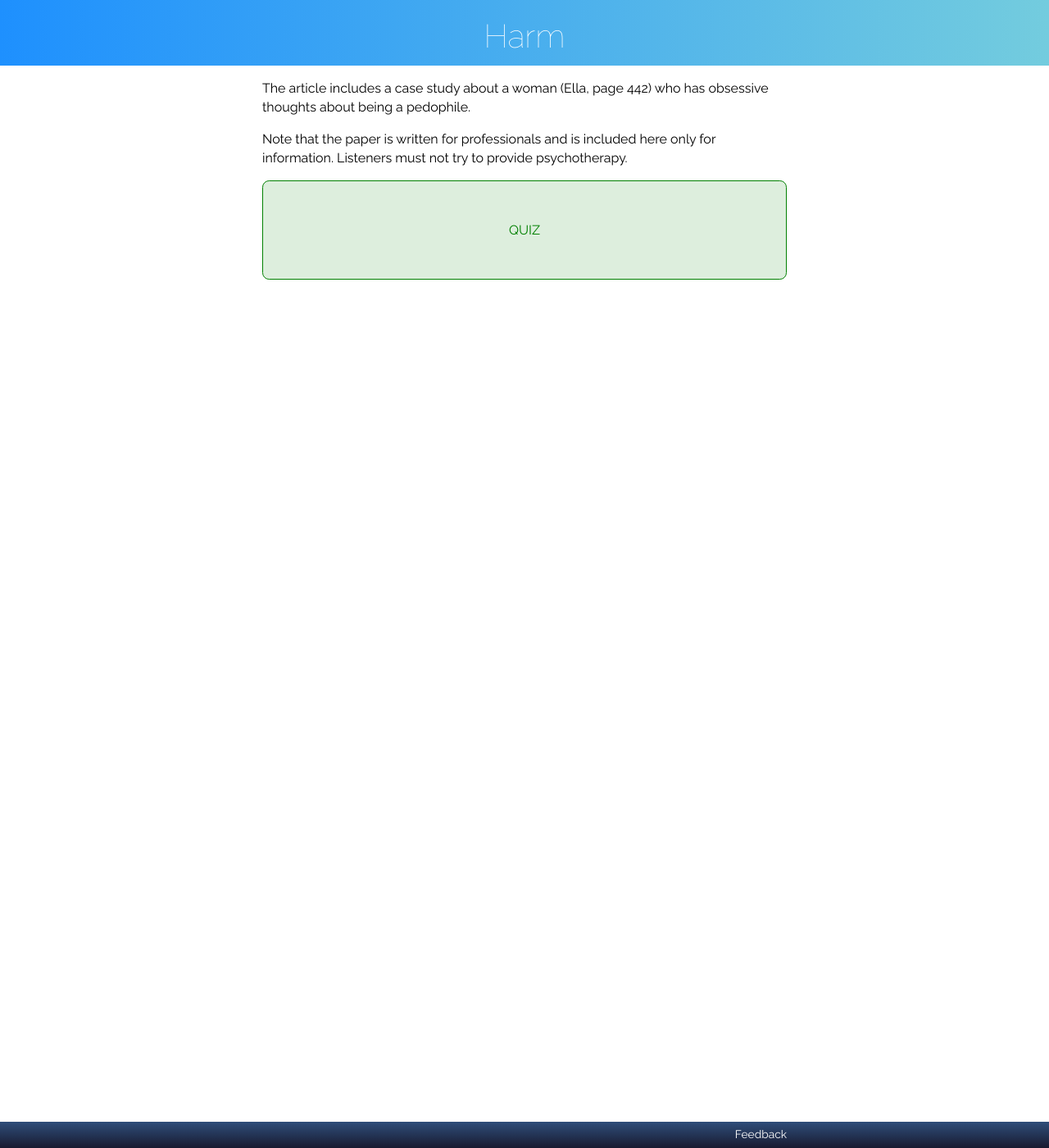
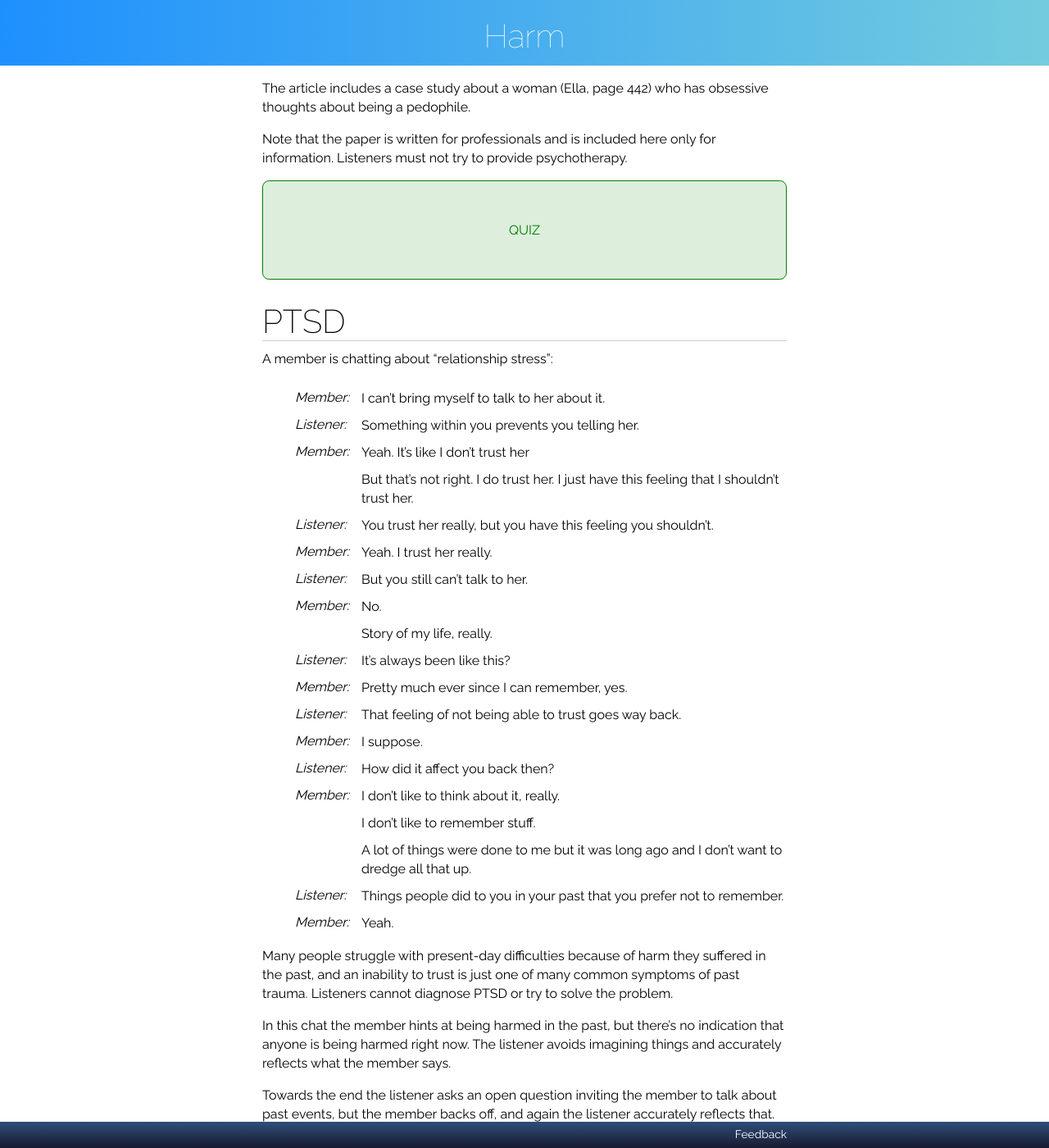
Before and after one commit to RarelyCharlie/rarelycharlie.github.io, a Jekyll site: the page built from _guide/harm.md, in a window 1280 px wide and 1400 px high, scrolled down 22464 px. Shown: the whole window at 82% size. Built offline with Jekyll 4.4.1, drawn with Linux system fonts in a browser that asks for light colours; nearby versions of some CDN libraries; some of the changed text lies outside the part shown.

Commit message:
add section

```diff
--- a/_guide/harm.md
+++ b/_guide/harm.md
@@ -21,7 +21,7 @@ feedback: https://www.7cups.com/@RarelyCharlie
 [PART II](#part-ii) — Examples (trigger warning)
 -	[Depression](#depression)
 -	[OCD](#ocd)
--	PTSD
+-	[PTSD](#ptsd)
 -	Psychosis
 -	Personality disorder
 -	Paraphilia
@@ -637,3 +637,55 @@ Note that the paper is written for professionals and is included here only for i
 
 QUIZ
 {:.dummyquiz}
+
+# PTSD
+
+A member is chatting about "relationship stress":
+
+|Member:|I can't bring myself to talk to her about it.
+|Listener:|Something within you prevents you telling her.
+|Member:|Yeah. It's like I don't trust her
+||But that's not right. I do trust her. I just have this feeling that I shouldn't trust her.
+|Listener:|You trust her really, but you have this feeling you shouldn't.
+|Member:|Yeah. I trust her really.
+|Listener:|But you still can't talk to her.
+|Member:|No.
+||Story of my life, really.
+|Listener:|It's always been like this?
+|Member:|Pretty much ever since I can remember, yes.
+|Listener:|That feeling of not being able to trust goes way back.
+|Member:|I suppose.
+|Listener:|How did it affect you back then?
+|Member:|I don't like to think about it, really.
+||I don't like to remember stuff.
+||A lot of things were done to me but it was long ago and I don't want to dredge all that up.
+|Listener:|Things people did to you in your past that you prefer not to remember.
+|Member:|Yeah.
+{:.chat}
+
+Many people struggle with present-day difficulties because of harm they suffered in the past, and an inability to trust is just one of many common symptoms of past trauma. Listeners cannot diagnose PTSD or try to solve the problem.
+
+In this chat the member hints at being harmed in the past, but there's no indication that anyone is being harmed right now. The listener avoids imagining things and accurately reflects what the member says.
+
+Towards the end the listener asks an open question inviting the member to talk about past events, but the member backs off, and again the listener accurately reflects that.
+
+This is just a normal chat where a member shares his feelings and a listener listens.
+
+### Further information
+
+Here's a complex paper for professionals that discusses PTSD and Borderline Personality Disorder in terms of human attachment. It is included here only for information: [Post-traumatic stress disorder and attachment](https://www.cambridge.org/core/services/aop-cambridge-core/content/view/E101C751F384F7188DD2832C7D7E896E/S1355514600005629a.pdf/posttraumatic_stress_disorder_and_attachment_possible_links_with_borderline_personality_disorder.pdf)
+
+The peper includes some case vignettes, and here is one of them (page 174):
+
+> A Kurdish woman from Turkey with a diagnosis of complex PTSD presented to us with her small son,
+who had been referred to social services for failure to thrive. The mother had been severely beaten by the child’s father and, unfortunately for this little boy, when he became distressed, his eyes resembled those of his father. This triggered in his mother a reliving of her past experience of domestic violence, with all the anger and fear that this involved, rather than the comforting maternal behaviour the child needed.
+
+People who have suffered trauma often need to talk about anger, fear and harm.
+
+> If we understand PTSD as resulting from the disruption of the attachment system, we can also
+understand why the lack of social support is the most important risk factor for this disorder.
+
+Listeners must not try to provide psychotherapy, but listeners can provide vital social support.
+
+QUIZ
+{:.dummyquiz}
```
